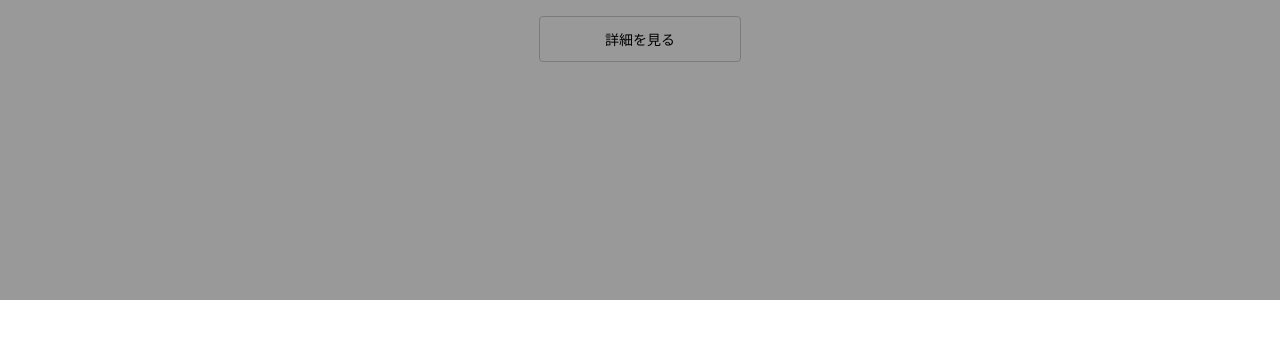
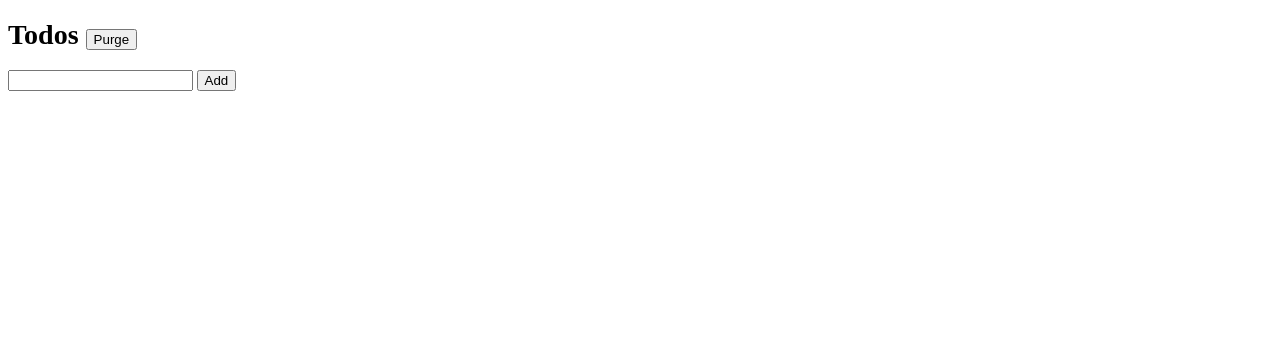
Before and after one commit to ogawa221/Typing-gamee, a plain HTML site: page modal Site/index.html in a window 1280 px wide. Drawn offline with Linux system fonts and the light colour scheme.

Commit message:
Update index.html

```diff
--- a/modal Site/index.html
+++ b/modal Site/index.html
@@ -1,36 +1,42 @@
 <!DOCTYPE html>
 <html lang="ja">
-
 <head>
-<link rel="stylesheet" href="style.css">
-<title>Modal Window</title>
-<meta charset="utf-8">
+  <meta charset="UTF-8">
+  <meta name="viewport" content="width=device-width, initial-scale=1.0">
+  <title>My Todos</title>
+  <link rel="stylesheet" href="style.css">
 </head>
-
 <body>
-
-    <div id ="open">
-        詳細を見る
-    </div>
-
-    <div id="mask"  class="hidden"></div>
-
-    <section id ="modal" class="hidden">
-        <p>こんにちは。こんにちは。こんにちは。こんにちは。こんにちは。こんにちは。こんにちは。こんにちは。こんにちは。こんにちは。</p>
-
-
-    <div id = "close">
-        閉じる
-    </div>
-
-    </section>
-
-
-
-    <script src="main.js">
-
-    </script>
+  <div class="container">
+    <h1>
+      Todos
+      <button id="purge">Purge</button>
+    </h1>
+    <ul id="todos">
+      <!-- <li>
+        <label>
+          <input type="checkbox">
+          <span>
+            aaa aaa aaa aaa aaa aaa aaa aaa aaa aaa aaa aaa aaa aaa aaa aaa aaa aaa aaa aaa aaa aaa aaa aaa aaa
+          </span>
+        </label>
+        <button>x</button>
+      </li>
+      <li>
+        <label>
+          <input type="checkbox">
+          <span>
+            aaa aaa aaa aaa aaa aaa aaa aaa aaa aaa aaa aaa aaa aaa aaa aaa aaa aaa aaa aaa aaa aaa aaa aaa aaa
+          </span>
+        </label>
+        <button>x</button>
+      </li> -->
+    </ul>
+    <form id="add-form">
+      <input type="text">
+      <button>Add</button>
+    </form>
+  </div>
+  <script src="main.js"></script>
 </body>
-
-
 </html>
```
